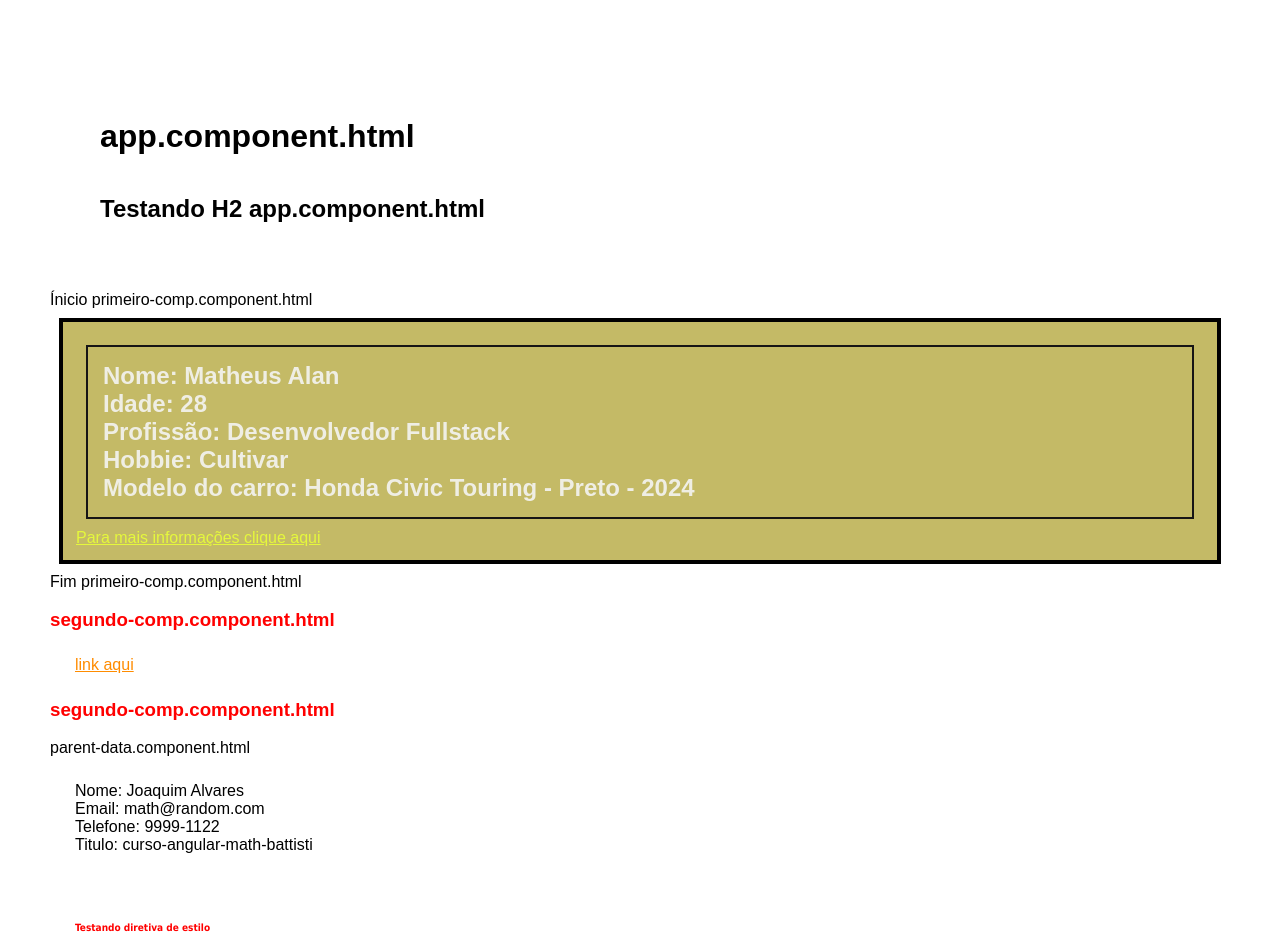
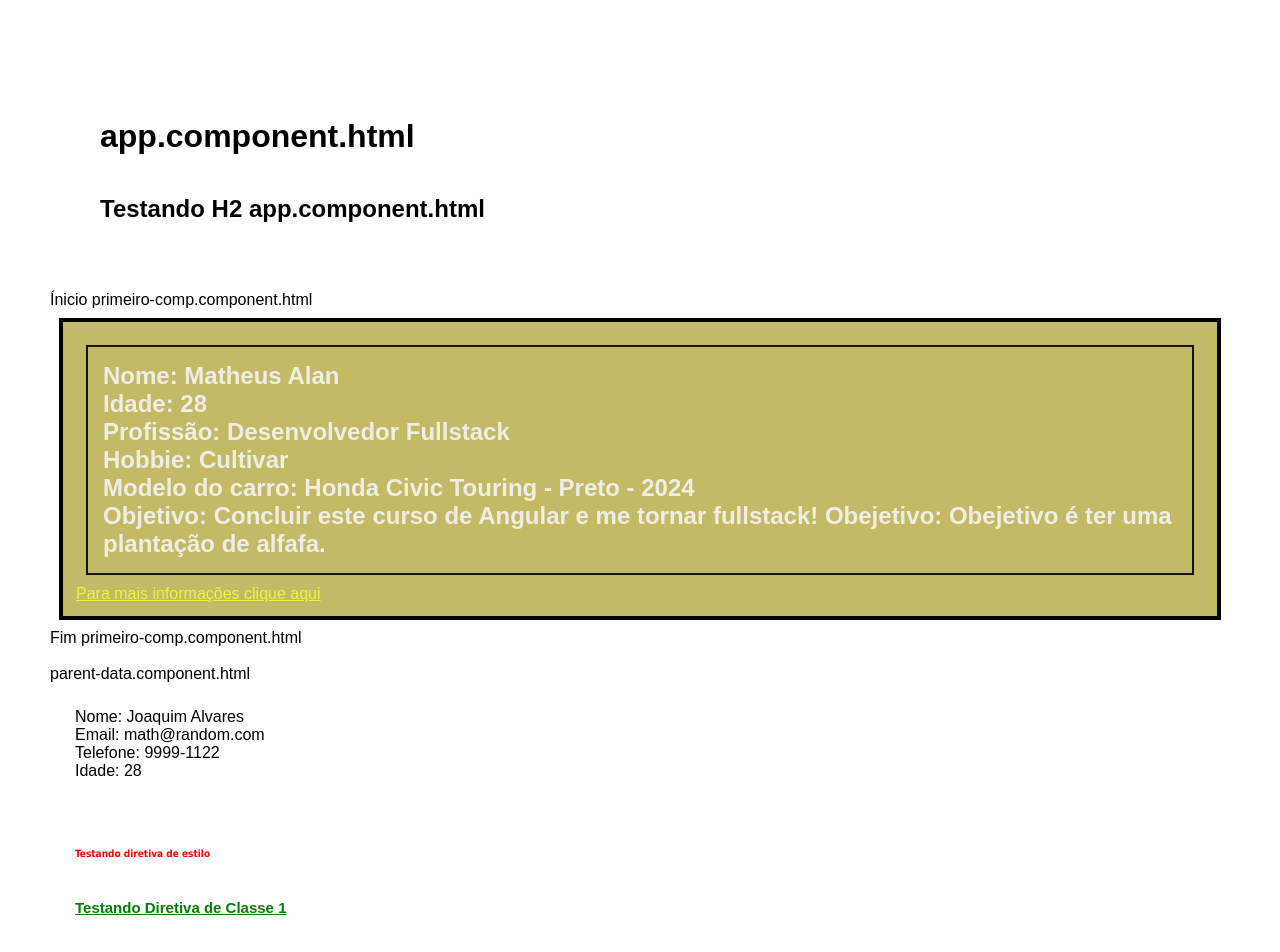
Before and after one commit to matheualan/estudos-api, an Angular app in the folder angular/curso-angular-math-battisti/: page / in a window 1280 px wide. Shown: the top 952 px of the page. Built offline with nearby package versions, Linux system fonts and the light colour scheme.

Commit message:
Iniciando os estudos da semana. Curso Angular Matheus Battisti

```diff
--- a/angular/curso-angular-math-battisti/src/app/app.component.html
+++ b/angular/curso-angular-math-battisti/src/app/app.component.html
@@ -2,7 +2,6 @@
   <h1>app.component.html</h1>
   <h2>Testando H2 app.component.html</h2>
 </div>
-<app-primeiro-comp></app-primeiro-comp>
-<app-segundo-comp></app-segundo-comp>
-<app-parent-data [firstName]="firstName" [lastName]="lastName" [data]="userObject" [titulo]="title"></app-parent-data>
+<app-primeiro-comp [objective]="objetivoFinal"></app-primeiro-comp>
+<app-parent-data [firstName]="firstName" [lastName]="lastName" [data]="userObject" [idade]="age"></app-parent-data>
 <app-diretivas></app-diretivas>
--- a/angular/curso-angular-math-battisti/src/app/app.component.ts
+++ b/angular/curso-angular-math-battisti/src/app/app.component.ts
@@ -7,13 +7,20 @@ import { Component } from '@angular/core';
 })
 export class AppComponent {
 
+  // dados parent-data
   firstName: string = "Joaquim";
   lastName: string = "Alvares";
+  age: number = 28;
 
   userObject = {
     email: 'math@random.com',
     cell: '9999-1122'
   }
+  // dados parent-data
+
+  // dados primeiro-comp
+  objetivoFinal: string = "Concluir este curso de Angular e me tornar fullstack!";
+  // dados primeiro-comp
 
   title = 'curso-angular-math-battisti';
 }
--- a/angular/curso-angular-math-battisti/src/app/app.module.ts
+++ b/angular/curso-angular-math-battisti/src/app/app.module.ts
@@ -3,7 +3,6 @@ import { BrowserModule } from '@angular/platform-browser';
 
 import { AppComponent } from './app.component';
 import { PrimeiroCompComponent } from './components/primeiro-comp/primeiro-comp.component';
-import { SegundoCompComponent } from './components/segundo-comp/segundo-comp.component';
 import { ParentDataComponent } from './components/parent-data/parent-data.component';
 import { DiretivasComponent } from './components/diretivas/diretivas.component';
 
@@ -11,7 +10,6 @@ import { DiretivasComponent } from './components/diretivas/diretivas.component';
   declarations: [
     AppComponent,
     PrimeiroCompComponent,
-    SegundoCompComponent,
     ParentDataComponent,
     DiretivasComponent
   ],
--- a/angular/curso-angular-math-battisti/src/app/components/diretivas/diretivas.component.html
+++ b/angular/curso-angular-math-battisti/src/app/components/diretivas/diretivas.component.html
@@ -6,6 +6,6 @@
     Testando Diretiva de Classe 1
 </h2>
 
-<h2 [ngClass]="classUnique">
+<!-- <h2 [ngClass]="classUnique">
     Testando Underline Decoration
-</h2>
+</h2> -->
--- a/angular/curso-angular-math-battisti/src/app/components/diretivas/diretivas.component.ts
+++ b/angular/curso-angular-math-battisti/src/app/components/diretivas/diretivas.component.ts
@@ -11,8 +11,8 @@ export class DiretivasComponent {
   color: string = 'red';
   font: string = 'Tahoma';
 
-  classes = ["green-title", "small-title"];
+  classes = ["green-title", "small-title", "underline"];
 
-  classUnique: string = 'underline';
+  // classUnique: string = 'underline';
 
 }
--- a/angular/curso-angular-math-battisti/src/app/components/parent-data/parent-data.component.html
+++ b/angular/curso-angular-math-battisti/src/app/components/parent-data/parent-data.component.html
@@ -3,5 +3,5 @@
     Nome: {{ firstName }} {{ lastName }} <br>
     Email: {{ data.email }} <br>
     Telefone: {{ data.cell }} <br>
-    Titulo: {{ titulo }}
+    Idade: {{ idade }}
 </div>
--- a/angular/curso-angular-math-battisti/src/app/components/parent-data/parent-data.component.ts
+++ b/angular/curso-angular-math-battisti/src/app/components/parent-data/parent-data.component.ts
@@ -9,6 +9,7 @@ export class ParentDataComponent {
 
   @Input() firstName: string = "";
   @Input() lastName: string = "";
+  @Input() idade!: number;
 // a exclamação é uma sintaxe do TS para afirmar que o valor da variável não será nulo assim podendo inicializar-la
   @Input() data!: { email: string, cell: string };
   @Input() titulo: string = "";
--- a/angular/curso-angular-math-battisti/src/app/components/primeiro-comp/primeiro-comp.component.html
+++ b/angular/curso-angular-math-battisti/src/app/components/primeiro-comp/primeiro-comp.component.html
@@ -6,6 +6,8 @@
         Profissão: {{ job }} <br>
         Hobbie: {{ hobbies[2] }} <br>
         Modelo do carro: {{ car.name }} - {{ car.color }} -  {{ car.year }} <br>
+        Objetivo: {{ objective }}
+        Obejetivo: {{ obejetivo }}
     </h2>
     <a href="">Para mais informações clique aqui</a> <br>
 </div>
--- a/angular/curso-angular-math-battisti/src/app/components/primeiro-comp/primeiro-comp.component.ts
+++ b/angular/curso-angular-math-battisti/src/app/components/primeiro-comp/primeiro-comp.component.ts
@@ -1,4 +1,4 @@
-import { Component, OnInit } from '@angular/core';
+import { Component, Input, OnInit } from '@angular/core';
 
 @Component({
   selector: 'app-primeiro-comp',
@@ -18,6 +18,9 @@ export class PrimeiroCompComponent implements OnInit {
     year: 2024
   };
 
+  obejetivo: string = "Obejetivo é ter uma plantação de alfafa.";
+  @Input() objective: string = "";
+
   constructor() { }
 
   ngOnInit(): void {
--- a/angular/curso-angular-math-battisti/src/app/components/segundo-comp/segundo-comp.component.css
+++ /dev/null
@@ -1,8 +0,0 @@
-h3 {
-    color: red;
-}
-
-.classh3 {
-    margin: 0px;
-    padding: 0px;
-}
--- a/angular/curso-angular-math-battisti/src/app/components/segundo-comp/segundo-comp.component.html
+++ /dev/null
@@ -1,5 +0,0 @@
-<h3 class="classh3">segundo-comp.component.html</h3>
-<div>
-    <a href="" class="classh3">link aqui</a>
-</div>
-<h3 class="classh3">segundo-comp.component.html</h3>
```
Also changed, not shown: angular/curso-angular-math-battisti/src/app/components/segundo-comp/segundo-comp.component.ts (deleted, +0 -10 lines), 1 other file (tests, documents, lock files or other folders).
